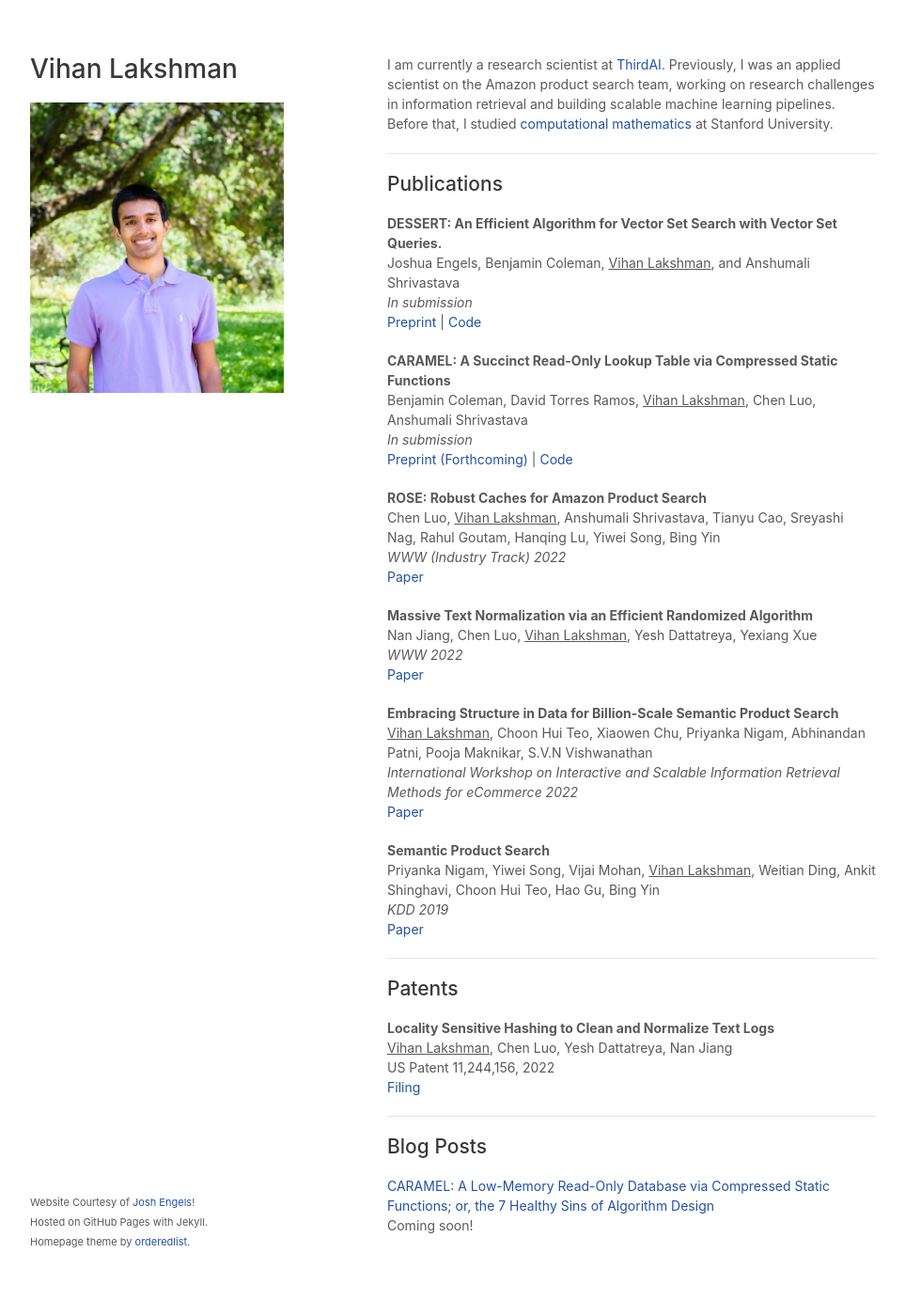
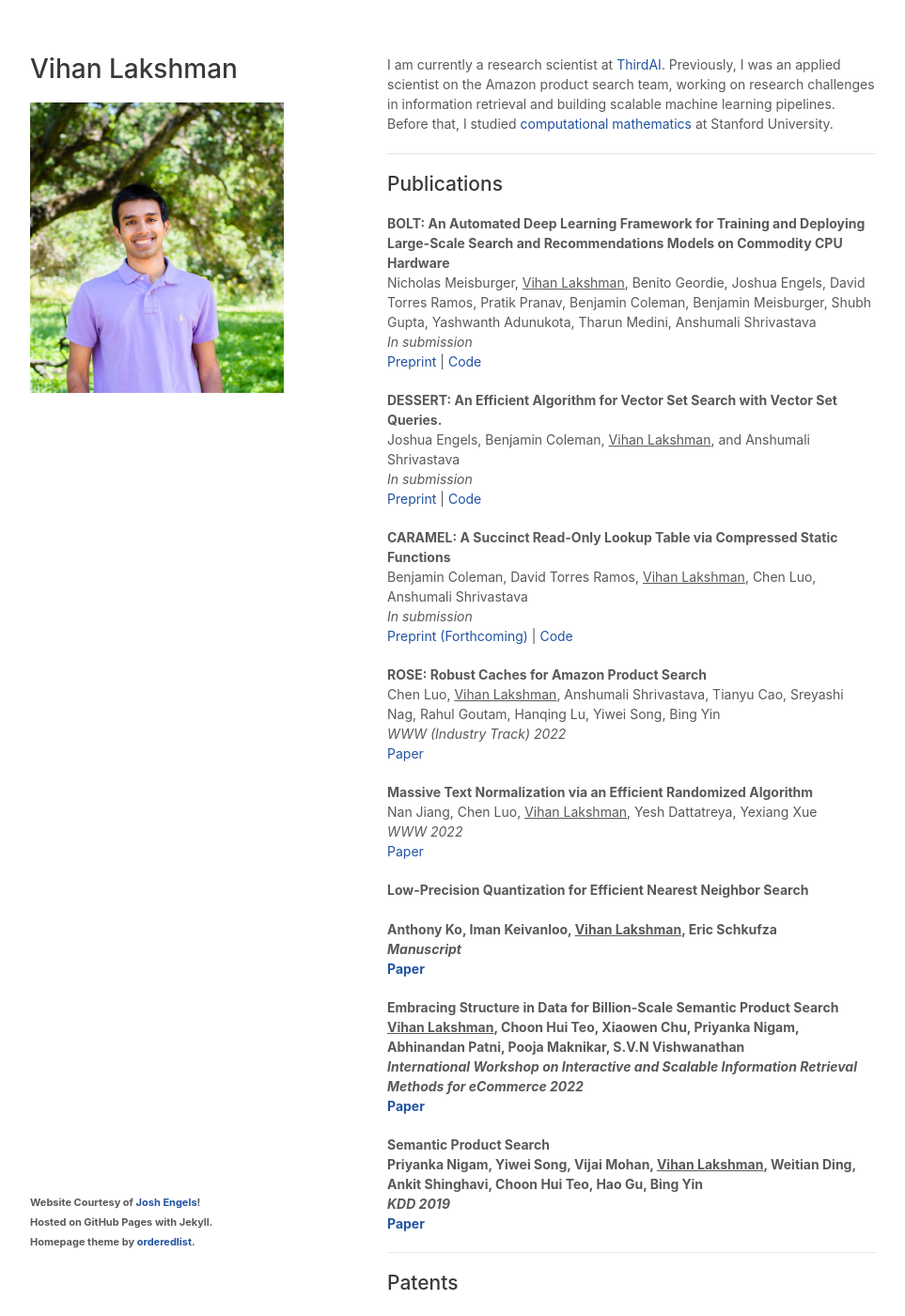
Before and after one commit to vihan-lakshman/vihan-lakshman.github.io, a Jekyll site: the page built from index.html, in a window 1280 px wide and 1400 px high. Shown: the whole window at 94% size, without its empty margins (158-1121 px from the left). Built offline with Jekyll 4.4.1, drawn with Linux system fonts in a browser that asks for light colours; a style sheet for code colours, icons or effects is not loaded.

Commit message:
Add new papers

```diff
--- a/index.html
+++ b/index.html
@@ -52,12 +52,22 @@
       <hr>
       <h2>Publications</h2>
       <p>
-        <b>DESSERT: An Efficient Algorithm for Vector Set Search with Vector Set Queries.</b> <br>
-        Joshua Engels, Benjamin Coleman, <u>Vihan Lakshman</u>, and Anshumali Shrivastava<br>
+        <b>BOLT: An Automated Deep Learning Framework for Training and Deploying Large-Scale Search and Recommendations
+          Models on Commodity CPU Hardware</b> <br>
+        Nicholas Meisburger, <u>Vihan Lakshman</u>, Benito Geordie, Joshua Engels, David Torres Ramos, Pratik
+        Pranav, Benjamin Coleman, Benjamin Meisburger, Shubh Gupta, Yashwanth Adunukota, Tharun
+        Medini, Anshumali Shrivastava<br>
         <i>In submission</i><br>
-        <a href="https://arxiv.org/pdf/2210.15748.pdf">Preprint</a> |
-        <a href="https://github.com/ThirdAIResearch/Dessert">Code</a>
+        <a href=https://arxiv.org/pdf/2303.17727.pdf>Preprint</a> |
+        <a href="https://github.com/ThirdAIResearch/BOLT_Benchmarks">Code</a>
         <!-- <a href="dessert">Blog Post</a> -->
+      </p>
+      <b>DESSERT: An Efficient Algorithm for Vector Set Search with Vector Set Queries.</b> <br>
+      Joshua Engels, Benjamin Coleman, <u>Vihan Lakshman</u>, and Anshumali Shrivastava<br>
+      <i>In submission</i><br>
+      <a href="https://arxiv.org/pdf/2210.15748.pdf">Preprint</a> |
+      <a href="https://github.com/ThirdAIResearch/Dessert">Code</a>
+      <!-- <a href="dessert">Blog Post</a> -->
       </p>
 
       <p>
@@ -80,7 +90,14 @@
         <b>Massive Text Normalization via an Efficient Randomized Algorithm</b> <br>
         Nan Jiang, Chen Luo, <u>Vihan Lakshman</u>, Yesh Dattatreya, Yexiang Xue<br>
         <i>WWW 2022</i><br>
-        <a href="https://assets.amazon.science/dc/5e/b919974a4abdba7a3cd82c1bc86f/rose-robust-caches-for-amazon-product-search.pdf">Paper</a>
+        <a
+          href="https://assets.amazon.science/dc/5e/b919974a4abdba7a3cd82c1bc86f/rose-robust-caches-for-amazon-product-search.pdf">Paper</a>
+      </p>
+      <p>
+        <b>Low-Precision Quantization for Efficient Nearest Neighbor Search<br> <br>
+          Anthony Ko, Iman Keivanloo, <u>Vihan Lakshman</u>, Eric Schkufza<br>
+          <i>Manuscript</i><br>
+          <a href="https://arxiv.org/pdf/2110.08919.pdf">Paper</a>
       </p>
       <p>
         <b>Embracing Structure in Data for Billion-Scale Semantic Product Search</b> <br>
```
